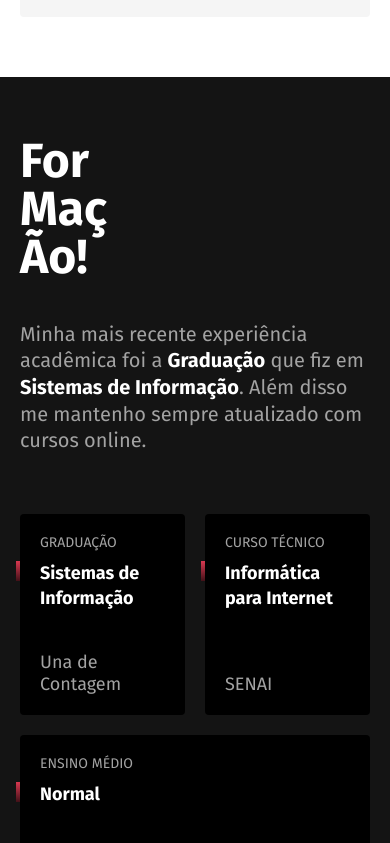
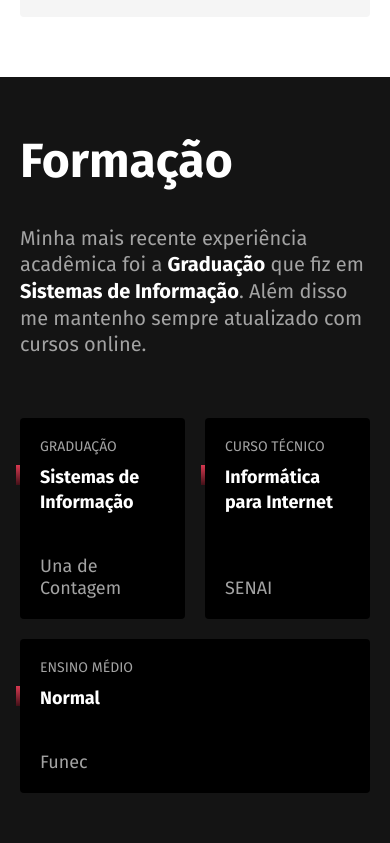
Before and after one commit to ognusg/new-portfolio, a plain HTML site: page index.html in a window 390 px wide. Shown: the part 1861-2704 px from the top of the page. Drawn offline with Linux system fonts and the light colour scheme.

Commit message:
Correção

```diff
--- a/assets/formacao.css
+++ b/assets/formacao.css
@@ -141,6 +141,7 @@
   }
   .formacao .subtitulo {
     color: #ffffff;
+    word-break: normal;
   }
   .formacao-texto {
     font-size: 1.25rem;
--- a/index.html
+++ b/index.html
@@ -83,7 +83,7 @@
   <section class="formacao" id="formacao" aria-label="Formação">
     <div class="container">
       <div class="formacao-container">
-        <h2 class="subtitulo">For<br>maç<br>ão!</h2>
+        <h2 class="subtitulo">Formação</h2>
 
         <div>
           <p class="formacao-texto">
```
